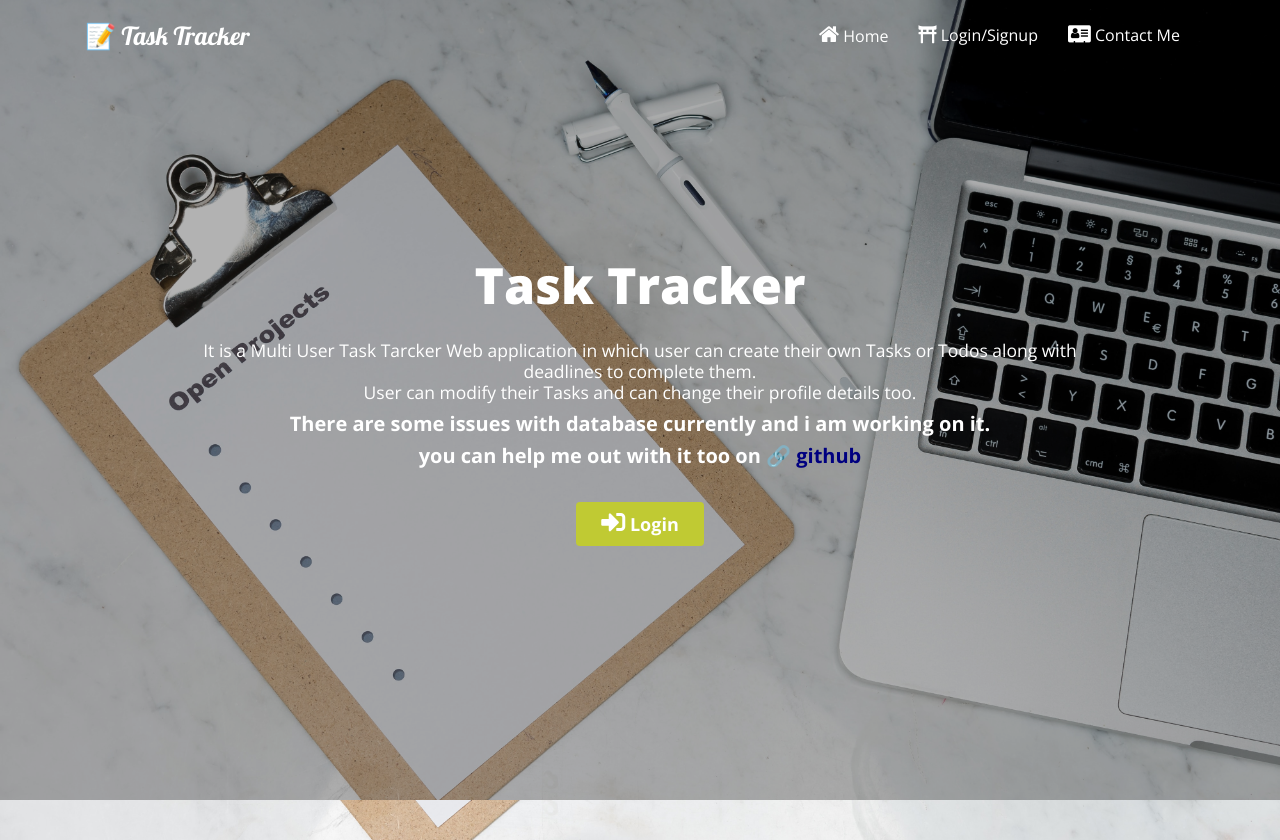
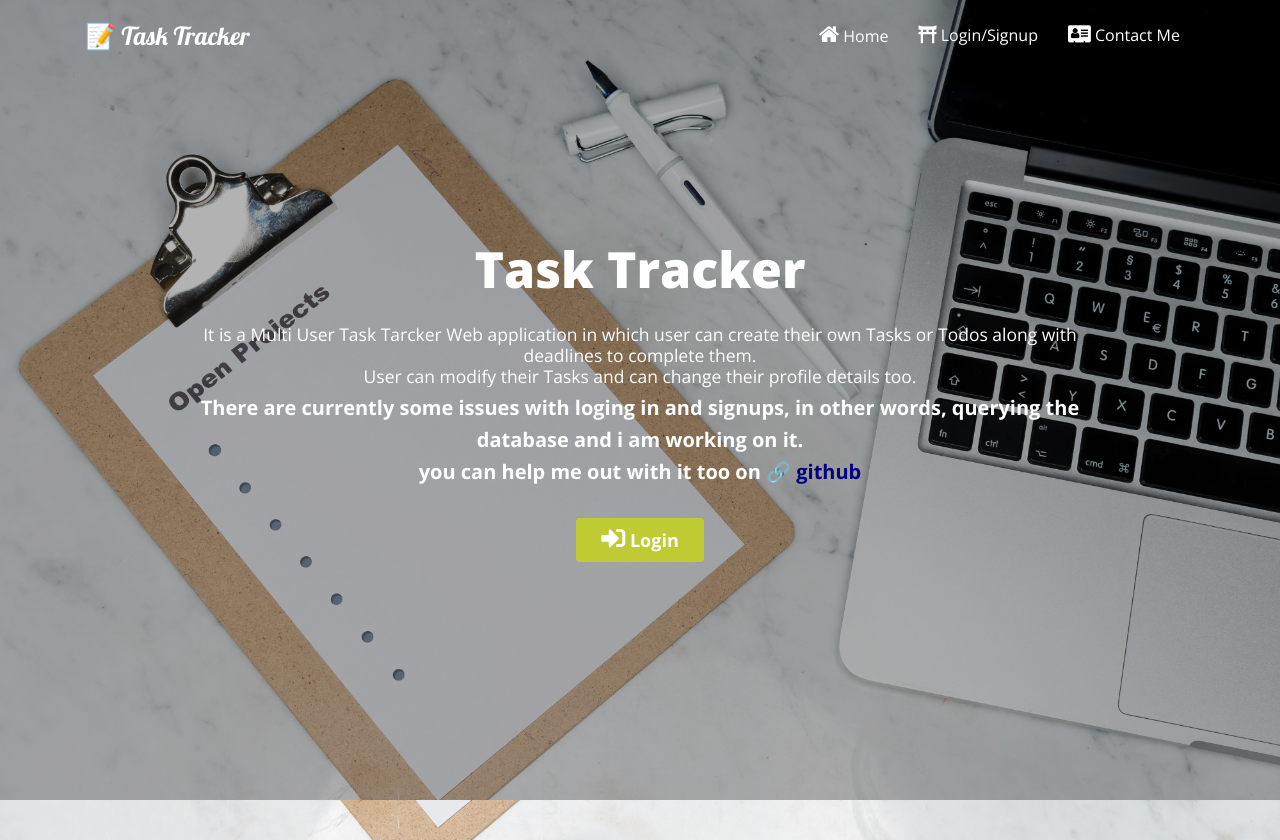
Before and after one commit to fadingreality1/Multi-user-Task-tracker-webapp-using-django, a Django app: page / in a window 1280 px wide. Shown: the top 840 px of the page. Run offline with Django 4.2, Linux system fonts and the light colour scheme; some libraries are stand-ins or nearby versions.

Commit message:
Update home.html

```diff
--- a/templates/home.html
+++ b/templates/home.html
@@ -11,7 +11,7 @@
 			It is a Multi User Task Tarcker Web application in which user can create their own Tasks or Todos along with deadlines to complete them.<br>
 			User can modify their Tasks and can change their profile details too.
 		</h3>
-		<p>There are some issues with database currently and i am working on it.<br>you can help me out with it too on <a style="color: navy" href="https://github.com/fadingreality1/Multi-user-Task-tracker-webapp-using-django/">🔗 github</a>
+		<p>There are currently some issues with loging in and signups, in other words, querying the database and i am working on it.<br>you can help me out with it too on <a style="color: navy" href="https://github.com/fadingreality1/Multi-user-Task-tracker-webapp-using-django/">🔗 github</a>
 		</p>
 		{% if request.user.is_authenticated %}
 		<a href="{% url 'neohome' %}" class="button button-primary"><i class="fas fa-laptop" style='font-size:18px'></i> My Tasks</a>
```
